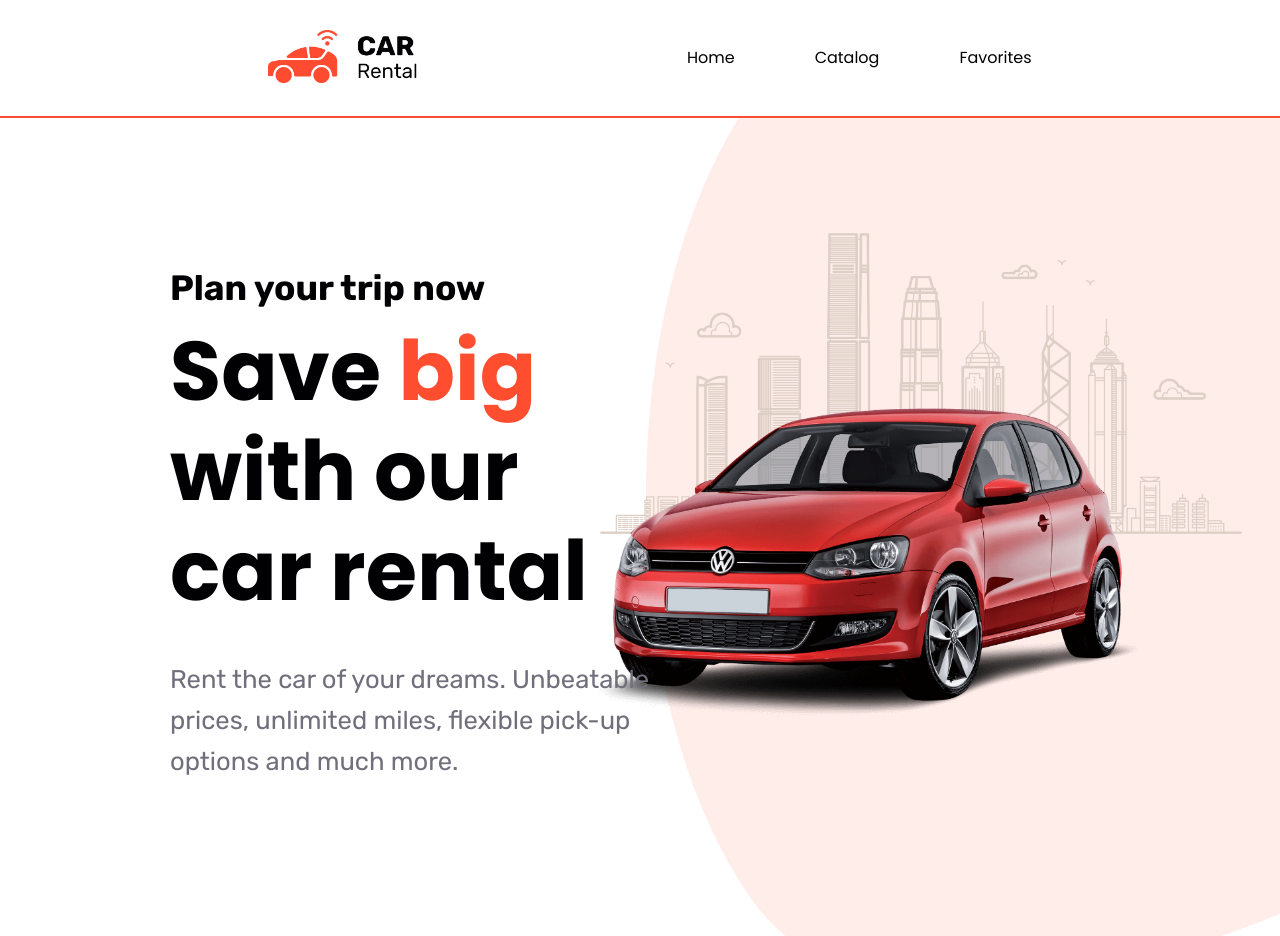
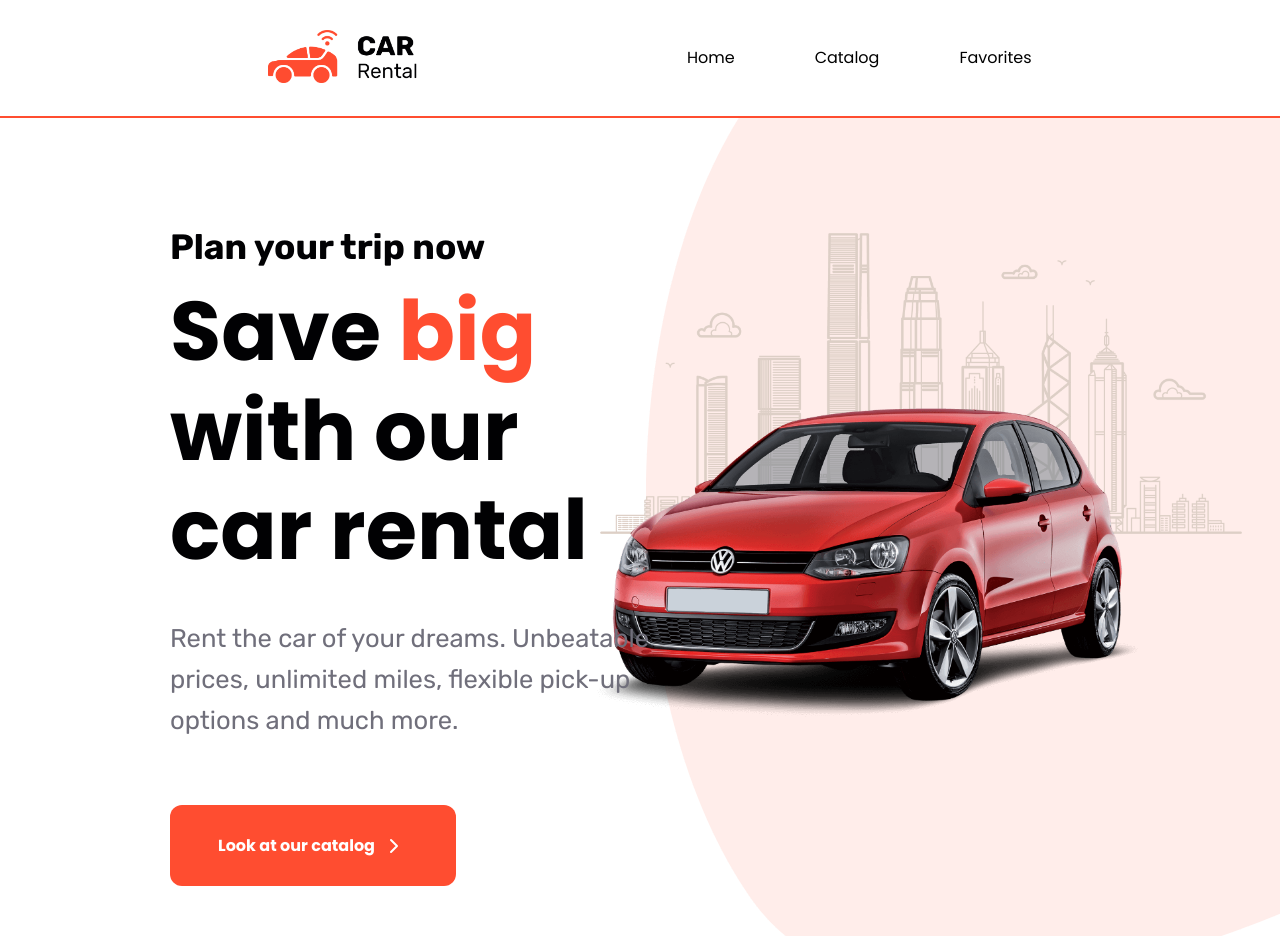
Before and after one commit to VladyslavBiriukov/car-rent, a React (Vite) app: page / in a window 1280 px wide. Shown: the top 936 px of the page. Built offline with nearby package versions, Linux system fonts and the light colour scheme.

Commit message:
load more and style

```diff
--- a/src/components/CarCatalog/CarCatalog.jsx
+++ b/src/components/CarCatalog/CarCatalog.jsx
@@ -8,10 +8,15 @@ export const CarCatalog = () => {
   const [cars, setCars] = useState([]);
   const [page, setPage] = useState(1);
   const [searchCar, setSearchCar] = useState();
+  const [hasMore, setHasMore] = useState(true);
+
 
   useEffect(() => {
     (async () => {
       const allCar = await getCar(page);
+      if (allCar.length === 1) {
+        setHasMore(false);
+      }
       setCars((prev) => [...prev, ...allCar]);
     })();
   }, [page, searchCar]);
@@ -22,15 +27,14 @@ export const CarCatalog = () => {
 
   const handleGetSearchCar = (data) => {
     setSearchCar(data);
+    setHasMore(true);
   };
 
   return (
-    <div className={styles.conteiner}>
+   <div className={styles.conteiner}>
       <Form getSearchCar={handleGetSearchCar} />
       <CarList cars={searchCar ? searchCar : cars} />
-      {searchCar && searchCar.length <= 12 ? (
-        ""
-      ) : (
+      {(!searchCar || (searchCar && searchCar.length <= 12)) && hasMore && (
         <button onClick={handleLoadMoreClick} className={styles.btn}>
           Load more
         </button>
--- a/src/components/Hero/Hero.jsx
+++ b/src/components/Hero/Hero.jsx
@@ -27,14 +27,13 @@ export const Hero = () => {
                                 Rent the car of your dreams. Unbeatable prices, unlimited miles,
                                 flexible pick-up options and much more.
                             </p>
-                        </div>
-
                             <Link
                                 className={styles.heroBtn}
                                 to="/catalog"
                             >
                                 Look at our catalog &nbsp; <IconChevronRight />
                             </Link>
+                        </div>
                         {/* img */}
                         <img
                             src={HeroCar}
--- a/src/components/Hero/Hero.module.scss
+++ b/src/components/Hero/Hero.module.scss
@@ -99,15 +99,13 @@ $text-font: "Rubik", sans-serif;
 
 .heroBtn {
     display: flex;
+    width: 190px;
     padding: 1.8rem 3rem;
     background-color: #ff4d30;
     text-align: center;
     align-items: center;
     font-family: $titles-font;
     font-weight: 700;
-    position: absolute;
-    top: 825px;
-    left: 0;
     cursor: pointer;
     text-decoration: none;
     color: white;
```
